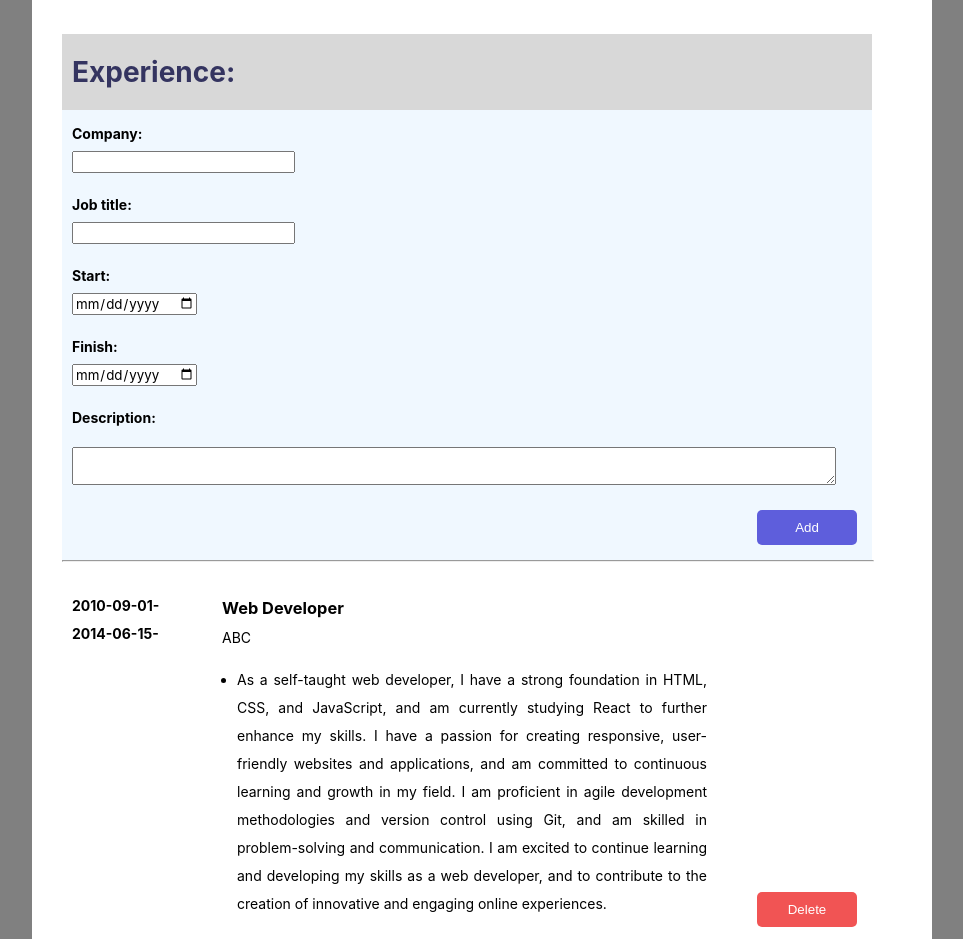
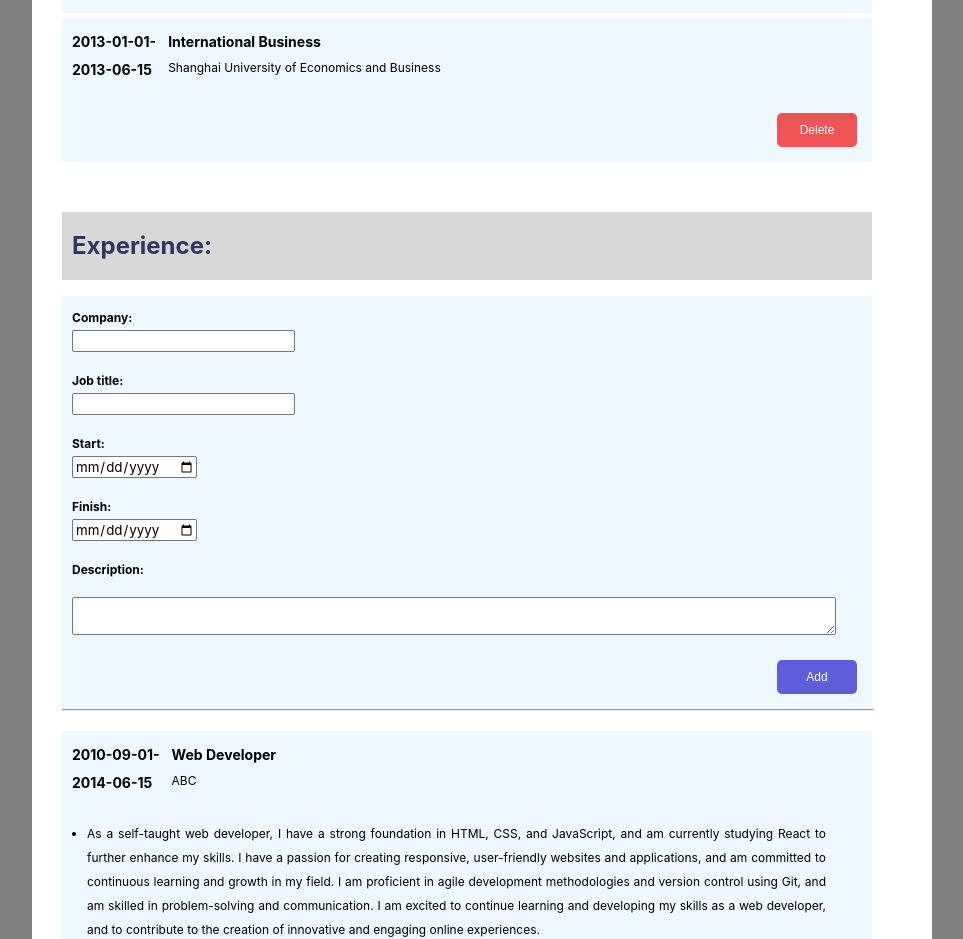
Before and after one commit to Conor-Dunne/react-CV-Application, a React (Create React App) app: page / in a window 1280 px wide. Shown: the part 1224-2163 px from the top of the page, without its empty margins (158-1121 px from the left). Built offline with nearby package versions, Linux system fonts and the light colour scheme.

Commit message:
ADD css changes

```diff
--- a/src/components/EducationView.js
+++ b/src/components/EducationView.js
@@ -12,12 +12,14 @@ class EducationView extends Component {
         <hr />
         {this.props.institutes.map((institute) => {
           return (
-            <div className="item">
+            <div className="item"
+            style={{ backgroundColor: !this.props.inPreview ? "aliceblue" : "none" }}
+            >
               <div className="dates">
                 <p>{`${institute.startdate}-`}</p>
                 <p>{`${institute.endDate}`}</p>
               </div>
-              <div>
+              <div id="title">
                 <h3>{institute.course}</h3>
                 <p>{institute.name}</p>
               </div>
--- a/src/components/ExperienceView.js
+++ b/src/components/ExperienceView.js
@@ -12,14 +12,18 @@ class ExperienceView extends Component {
         <hr />
         {this.props.companies.map((company) => {
           return (
-            <div className="item">
+            <div className="item"
+            style={{ backgroundColor: !this.props.inPreview ? "aliceblue" : "none" }}
+            >
               <div className="dates">
                 <p>{`${company.startdate}-`}</p>
-                <p>{`${company.endDate}-`}</p>
+                <p>{`${company.endDate}`}</p>
               </div>
-              <div>
+                <div id="title">
                 <h3>{company.job_title}</h3>
                 <p>{company.name}</p>
+                </div>
+                <div id="info">
                 <ul>
                   <li>{company.description}</li>
                 </ul>
--- a/src/components/Logo.js
+++ b/src/components/Logo.js
@@ -12,7 +12,7 @@ class Logo extends Component {
         gap: "20px",
         }}>
         <h1 style={{
-            fontSize: "70px",
+            fontSize: "clamp(16px, 8vw, 70px)",
             fontWeight: "500",
             letterSpacing: "5px",
 
--- a/src/index.css
+++ b/src/index.css
@@ -5,7 +5,7 @@ body {
   font-family: Inter,Helvetica Neue,Helvetica,Arial,sans-serif;  -webkit-font-smoothing: antialiased;
   -moz-osx-font-smoothing: grayscale;
   background-color: grey;
-  font-size: 14px;
+  font-size: clamp(2px, 2vw, 12px);
   line-height: 2;
 }
 
@@ -16,7 +16,7 @@ div {
 h1 {
   font-weight: 100;
 }
-h1,
+
 h2,
 h3,
 p {
@@ -31,6 +31,10 @@ h1 {
 ul {
   padding-left: 15px;
   text-align: justify;
+}
+
+#info {
+  grid-area: 2 / 1 / 2 / -1;
 }
 
 hr {
@@ -96,17 +100,24 @@ textarea {
 
 .item{
   display: grid;
-  grid-template-columns: 100px auto auto;
-  justify-items: start;
-  align-items: center;
+  grid-template-columns: max-content 5fr;
   margin-top: 5px;
   width: 100%;
   padding: 10px;
-  gap: 50px;
+  gap: 1em;
+}
+
+#title {
+  grid-row: 1;
+  grid-column: 2 / span 4;
+
 }
 
 .dates {
+  grid-row: 1;
+  grid-column: 1 / span 1;
   font-weight: bold;
+  font-size: 1.17em;
   align-self: flex-start;
 }
 
@@ -117,6 +128,8 @@ form{
 }
 
 .button-bar {
+  grid-row: 3;
+  grid-column: 1 / span 5;
   display: flex;
   justify-content: flex-end;
   width: 100%;
@@ -124,11 +137,12 @@ form{
 }
 
 button {
+  font-size: inherit;
   background-color: rgb(94, 94, 220);
   border: none;
   margin: 5px 5px 5px 0;
   padding: 10px;
-  width: 100px;
+  width: 80px;
   height: fit-content;
   color: white;
   border-radius: 5px;
```
